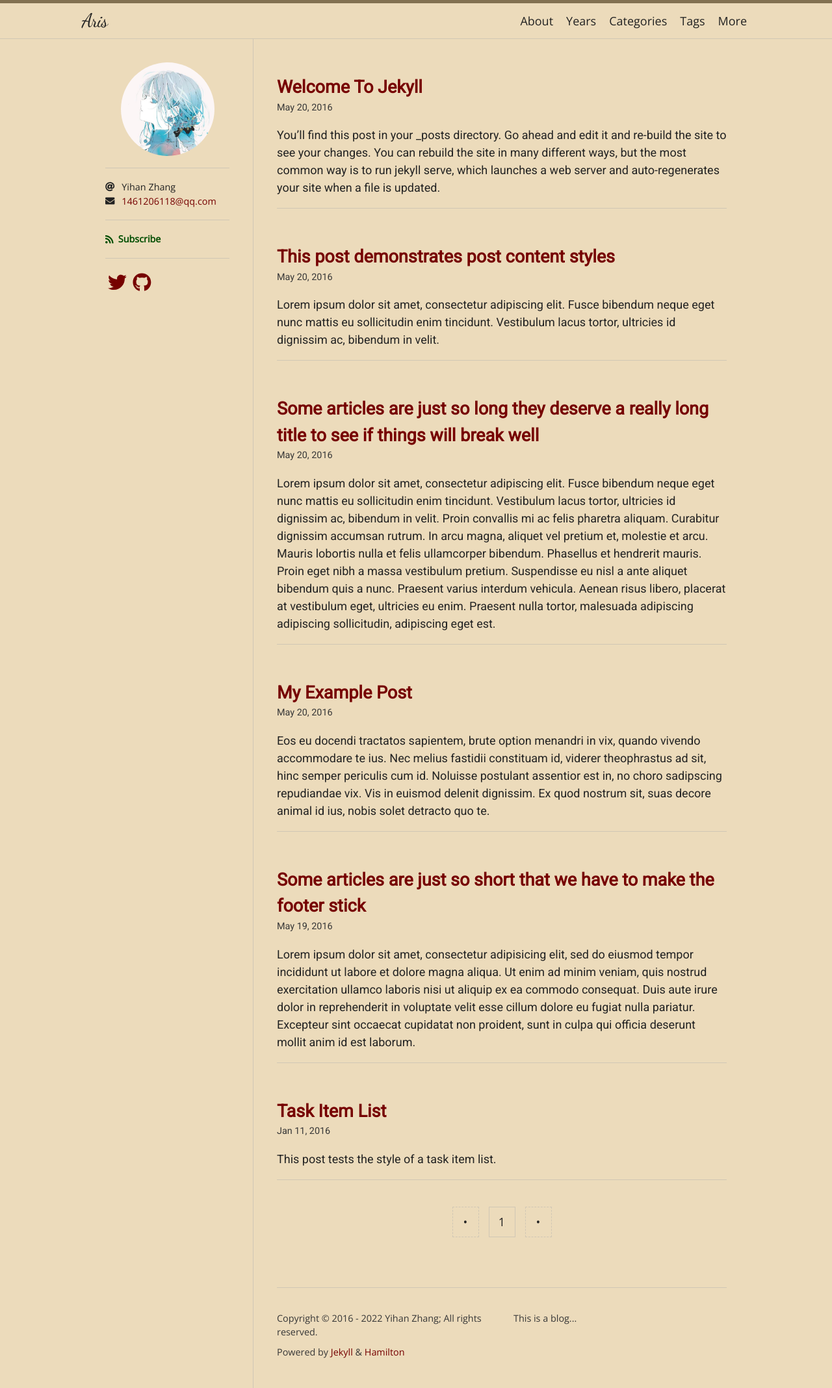
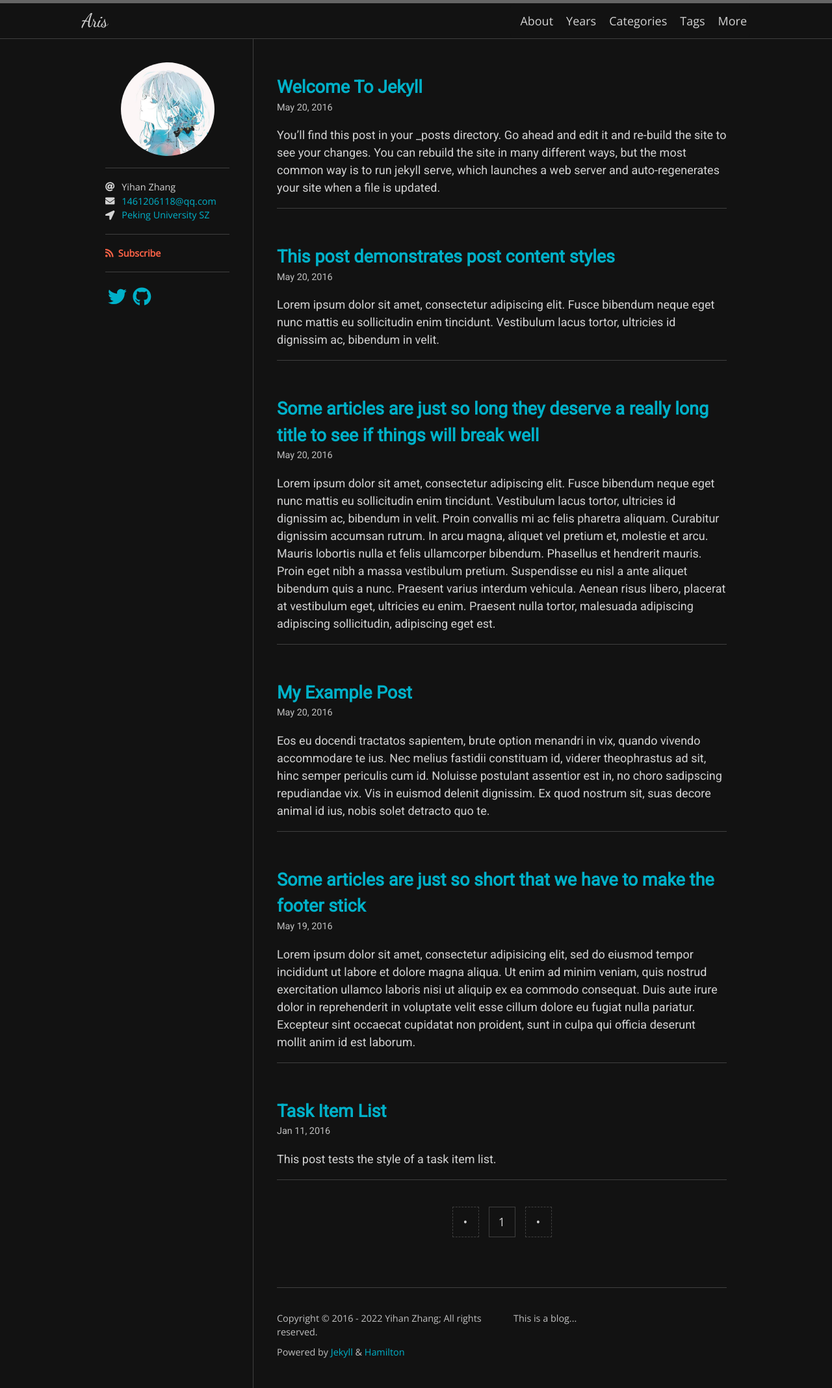
Before and after one commit to Aris-z/zyhacquaintance.github.io, a Jekyll site: the page built from index.html, in a window 1280 px wide. Shown: the whole page at 65% size. Built offline with Jekyll 4.4.1, drawn with Linux system fonts in a browser that asks for light colours; nearby versions of some CDN libraries; some web fonts are replaced; the list of posts is cut into pages by our own code.

Commit message:
Update _config.yml

```diff
--- a/_config.yml
+++ b/_config.yml
@@ -3,6 +3,8 @@ description: This is a blog...
 author: Yihan Zhang
 avatar: /57594608.jpg
 email: 1461206118@qq.com
+location: Peking University SZ
+skin: midnight
 
 plugins:
   - jekyll-seo-tag
```
